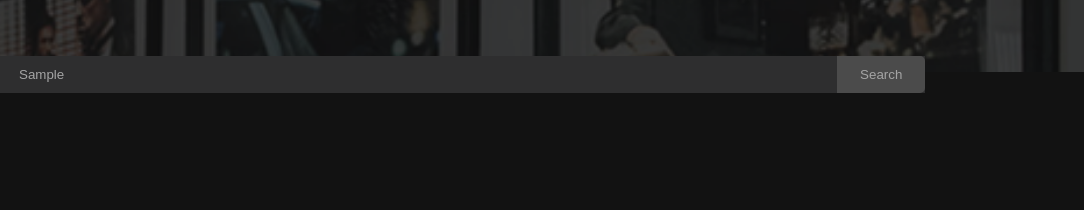
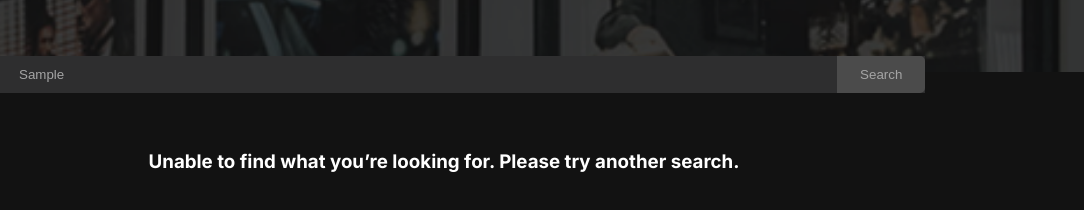
Before and after one commit to pro0pegasus/Movie-Watchlist, a website built with Vite: page index.html in a window 1280 px wide. Both pictures are taken after typing "Sample" into the empty fields and a click on the button "Search". Shown: the part 136-346 px from the top of the page, 196-1280 px from the left. Built offline with nearby package versions, Linux system fonts and the light colour scheme; no server answers.

Commit message:
handeling error search message

```diff
--- a/index.css
+++ b/index.css
@@ -200,6 +200,11 @@ a:hover{
 }
 
 
+.movie-param, .error{
+    text-align:center;
+    color:white;
+    margin-top:40px;
+}
 
 .hidden{
     display: none;
--- a/index.js
+++ b/index.js
@@ -23,6 +23,7 @@ steps:
 4- make a second eventlistner that listens to addToMyWatchlist btn, and saves the the data of the movies in localstorage
 5- show the saved data(movies) in the second page (my watchlist page) from the localstorage(call render function inside the eventlistner???)
 6- change tha the + addToMyWatchlist btn to - btn (delete from watch list, which means localstorage)
+7- passe an error message to the DOM when the search is failed or unavailable
 */
 //==========================================================================//
 
@@ -141,6 +142,15 @@ function removeFromWatchlist(movieId){
 
 function render(moviesParam){
 
+    if (!moviesParam || moviesParam.length === 0) {
+        pushData.innerHTML = `
+            <div class="movie-param">
+                <h3>Unable to find what you’re looking for. Please try another search.</h3>
+            </div>
+        `
+        return
+    }
+
     let html = ""
 
     for(let movie of moviesParam){
@@ -172,24 +182,56 @@ function render(moviesParam){
 }
 
 
-async function getMovies(film){
+// async function getMovies(film){
 
+//     const res = await fetch(`https://www.omdbapi.com/?s=${film}&apikey=100c0696`)
+//     const data = await res.json()
+//     // .catch(err => {console.log("err")})
+
+//     const ids = data.Search.map(d => d.imdbID)
+
+//     savedData = []
+
+//     for(let id of ids){
+
+//         const movieRes = await fetch(`https://www.omdbapi.com/?i=${id}&apikey=100c0696`)
+//         const movie = await movieRes.json()
+
+//         savedData.push(movie)
+//     }
+//     return savedData
+// }
+
+async function getMovies(film) {
+    try {
         const res = await fetch(`https://www.omdbapi.com/?s=${film}&apikey=100c0696`)
         const data = await res.json()
+
+        if (data.Response === "False") {
+            throw new Error(data.Error)
+        }
 
         const ids = data.Search.map(d => d.imdbID)
 
         savedData = []
 
-    for(let id of ids){
-
+        for (let id of ids) {
             const movieRes = await fetch(`https://www.omdbapi.com/?i=${id}&apikey=100c0696`)
             const movie = await movieRes.json()
-
             savedData.push(movie)
         }
+
         return savedData
+
+    } catch (err) {
+        // showError(err.message)
+        // return []
     }
+}
+
+// function showError(message) {
+//     pushData.innerHTML = `<p class="error">${message}</p>`
+// }
 
 function render2(moviesParam){
 
```
Lines whose indentation alone changed are shown as unchanged.
